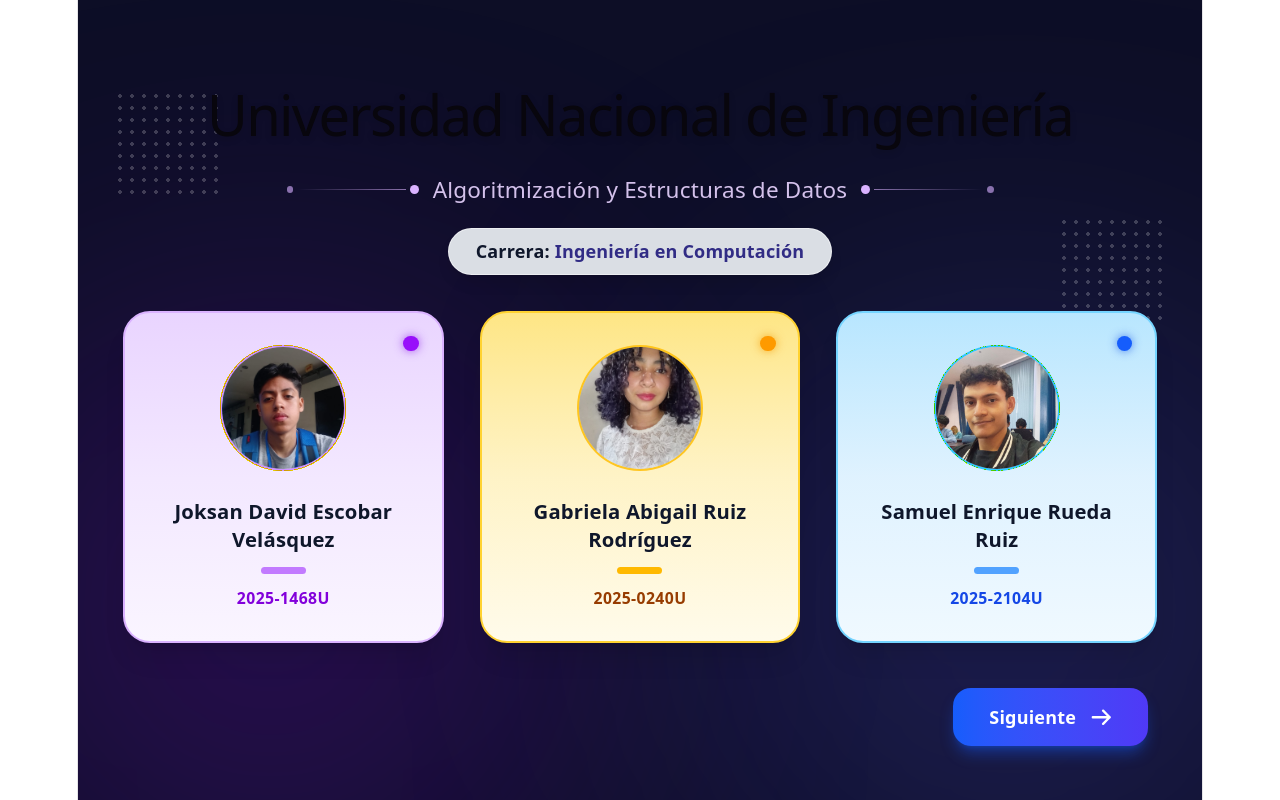
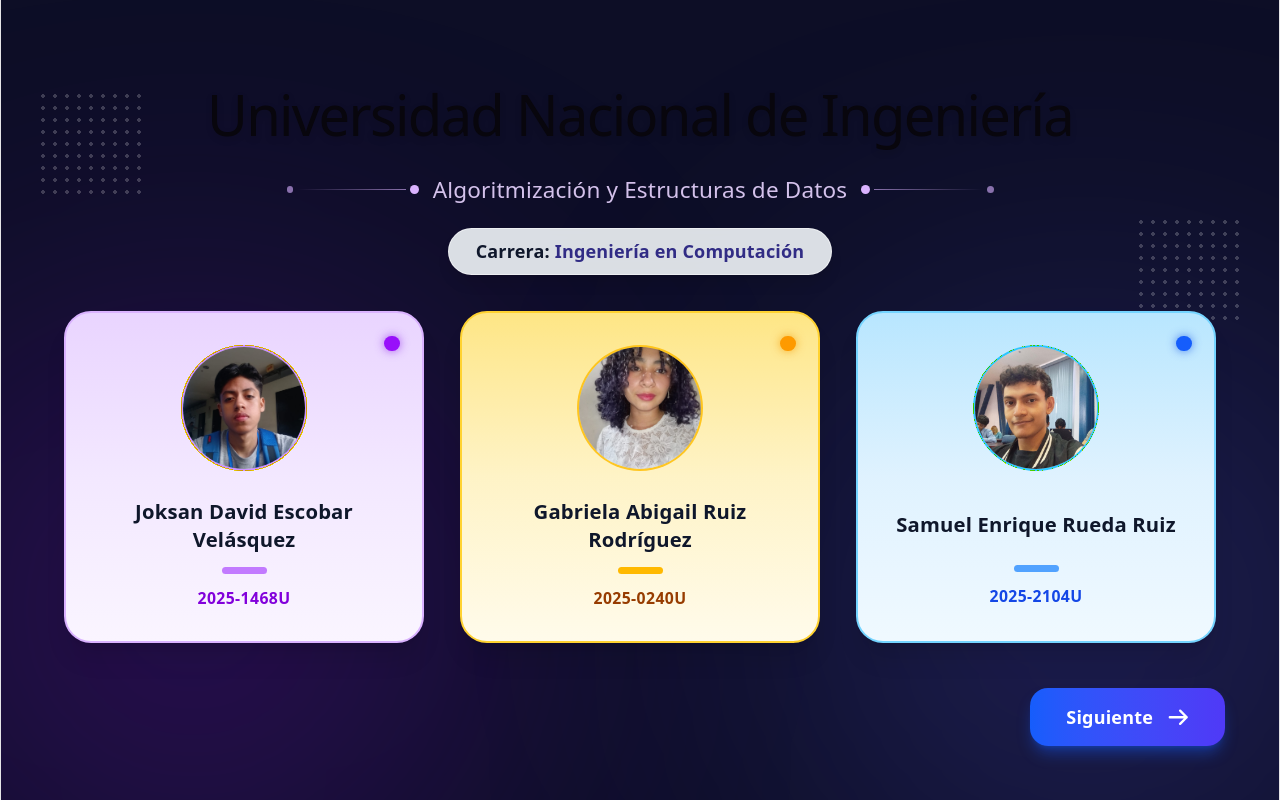
Before and after one commit to samxdev7/aed-lab-1, a React (Vite) app in the folder Frontend/: page / in a window 1280 px wide. Built offline with nearby package versions, Linux system fonts and the light colour scheme.

Commit message:
fix: set to fullscreen app

```diff
--- a/Frontend/src/index.css
+++ b/Frontend/src/index.css
@@ -53,12 +53,11 @@
 }
 
 #root {
-  width: 1126px;
+  width: 100%;
   max-width: 100%;
   margin: 0 auto;
   text-align: center;
   border-inline: 1px solid var(--border);
-  min-height: 100svh;
   display: flex;
   flex-direction: column;
   box-sizing: border-box;
```
